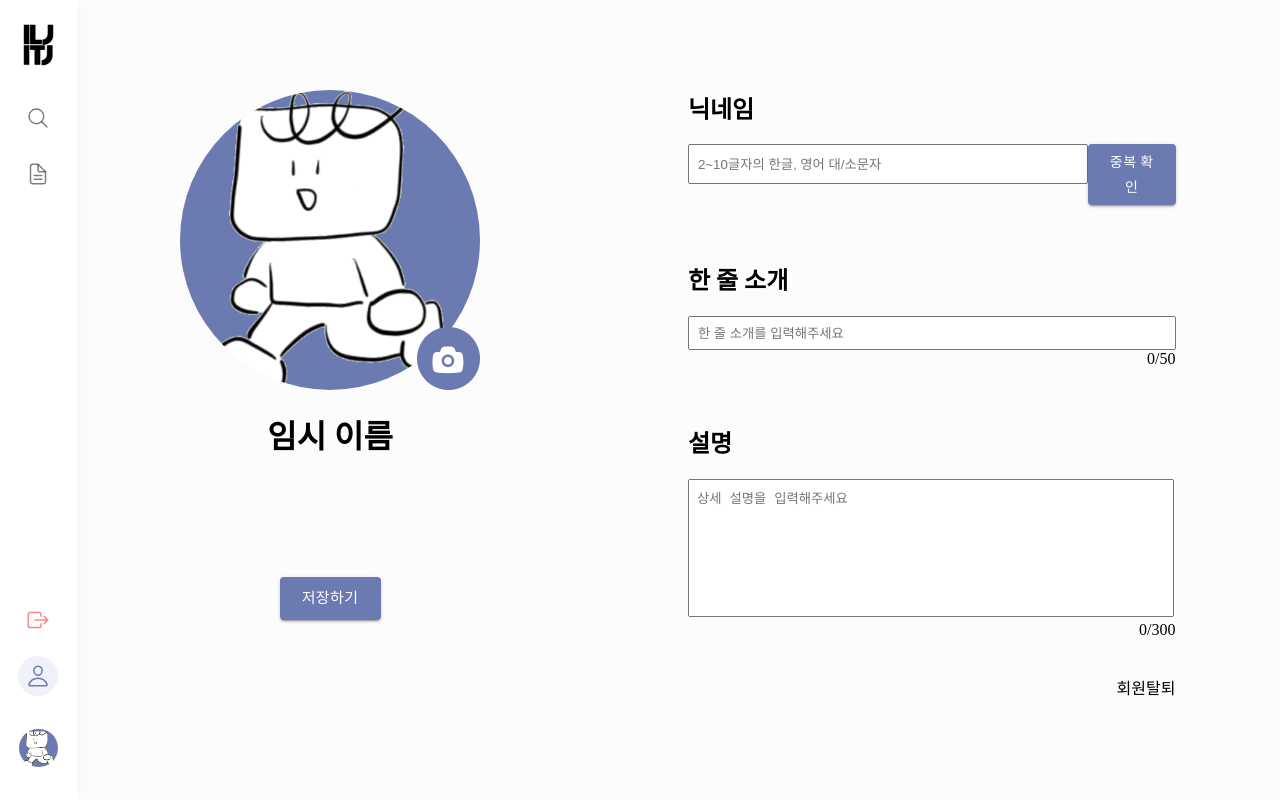
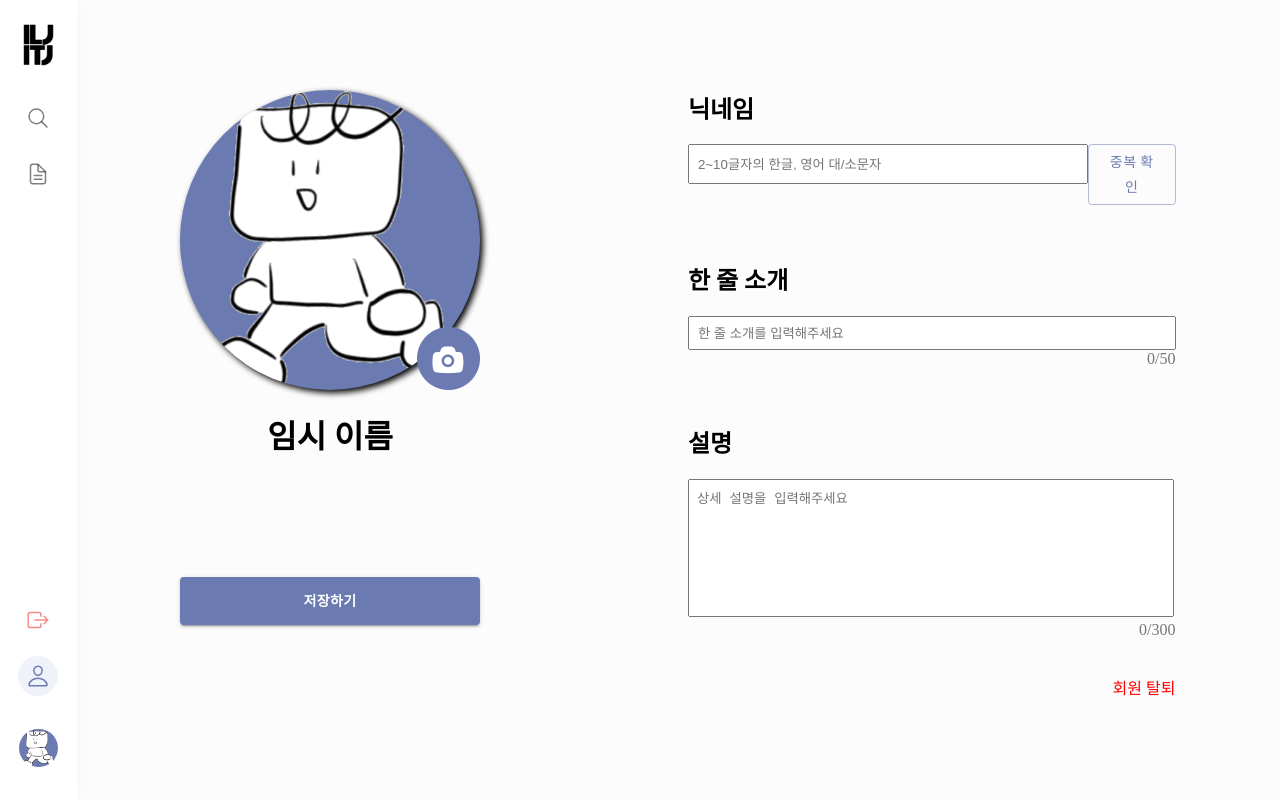
Before and after one commit to DAEUN9/IljungItjung, a React (Vite) app in the folder front/: page /profile in a window 1280 px wide. Built offline with nearby package versions, Linux system fonts and the light colour scheme.

Commit message:
S07P31D106-111 [feat] : 프로필 수정 페이지 UI 수정 - 중복 버튼 커스텀 - 프로필 사진 그림자 적용 - 저장하기 버튼 커스텀 - 글자수 카운트, 회원탈퇴 색 변경

```diff
--- a/front/src/pages/ProfileEditPage.tsx
+++ b/front/src/pages/ProfileEditPage.tsx
@@ -5,9 +5,6 @@ import defaultImg from "@assets/defaultImg.png";
 import PictureEdit from "@assets/PictureEdit.png";
 import React, { useState } from "react";
 import CustomModal from "@components/common/CustomModal";
-
-import { ref, getDownloadURL, uploadBytes, uploadBytesResumable } from "firebase/storage"
-import { storage } from "src/firebase";
 
 const ProfileEditPage = () => {
 
@@ -63,7 +60,7 @@ const ProfileEditPage = () => {
             <img className={styles["picture"]} src={defaultImg} alt="임시사진" />
           </div>
           <h1 className={styles["name"]}>임시 이름</h1>
-          <CustomButton size="large" onClick={handleOpen}>저장하기</CustomButton>
+          <CustomButton className={styles["savebtn"]} onClick={handleOpen}>저장하기</CustomButton>
         </div>
       </div>
       <div className={styles["right"]}>
@@ -71,7 +68,7 @@ const ProfileEditPage = () => {
           <h2>닉네임</h2>
           <div className={styles["nicknameinput"]}>
             <input type="text" placeholder="2~10글자의 한글, 영어 대/소문자" maxLength={10} className={styles["nickname"]}></input>
-            <CustomButton className={styles["overlap"]}>중복 확인</CustomButton>
+            <CustomButton variant="outlined">중복 확인</CustomButton>
           </div>
           <br/><br/>
           <h2>한 줄 소개</h2>
@@ -82,7 +79,7 @@ const ProfileEditPage = () => {
           <textarea className={styles["explain"]} value={explain} onChange={count2} placeholder="상세 설명을 입력해주세요" maxLength={300}  />
           <span className={styles["count"]}>{explain.length}/300</span>
           <br/><br/>
-          <div className={styles["withdrow"]}>회원탈퇴</div>
+          <div className={styles["withdrow"]}>회원 탈퇴</div>
         </div>
       </div>
     </div>
--- a/front/src/styles/ProfileEdit/ProfileEdit.module.scss
+++ b/front/src/styles/ProfileEdit/ProfileEdit.module.scss
@@ -19,6 +19,7 @@
 
   & .textbox{
     text-align: center;
+    font-weight: bold;
   }
 }
 
@@ -38,15 +39,23 @@
       width: 300px;
       height: 300px;
       border-radius: 150px;
+      filter: drop-shadow(3px 3px 3px #000000);
     }
 
     & .pictureEdit{
       position: absolute;
+      z-index: 1;
     }
   }
 
   & .name{
     margin-bottom: 40%;
+  }
+
+  & .savebtn{
+    width: 100%;
+    height: 6%;
+    font-weight: bolder;
   }
 }
 
@@ -86,10 +95,12 @@
     & .count{
       display: flex;
       justify-content: end;
+      color: #757575;
     }
 
     & .withdrow{
       text-align: end;
+      color: red;
     }
   }
 
```
